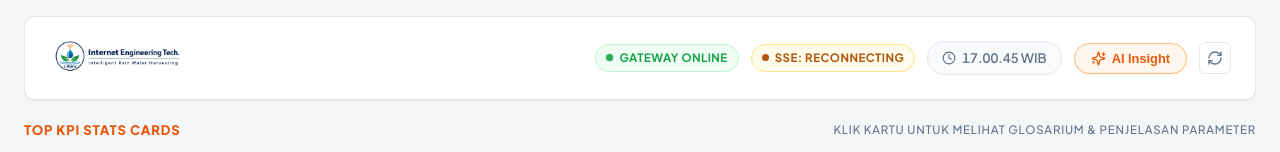
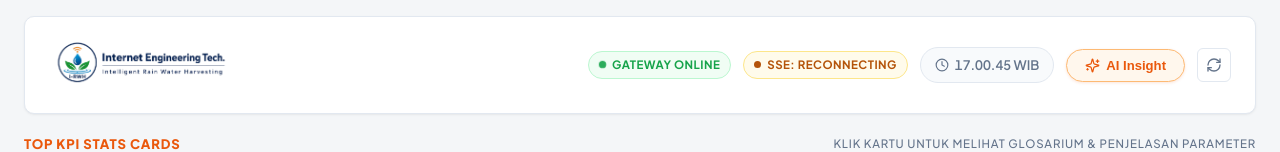
Before and after one commit to RahmatHadinata23758051/i-RWH, a React (Vite) app in the folder Frontend/: page / in a window 1280 px wide. Shown: the top 152 px of the page. Built offline with nearby package versions, Linux system fonts and the light colour scheme; no server answers.

Commit message:
style(header): maximize brand banner logo size to 78px to prominently fill header area

```diff
--- a/Frontend/src/components/Header.jsx
+++ b/Frontend/src/components/Header.jsx
@@ -31,18 +31,25 @@ export default function Header({
   const isOnline = gatewayStatus === 'online' || gatewayStatus === '1' || gatewayStatus === 1;
 
   return (
-    <header className="card" style={{ padding: '12px 24px', marginBottom: '20px' }}>
-      <div style={{ display: 'flex', alignItems: 'center', justifyContent: 'space-between', flexWrap: 'wrap', gap: '16px' }}>
+    <header className="card" style={{ padding: '8px 24px', marginBottom: '20px', minHeight: '90px' }}>
+      <div style={{
+        display: 'flex',
+        alignItems: 'center',
+        justifyContent: 'space-between',
+        flexWrap: 'wrap',
+        gap: '16px',
+        minHeight: '80px'
+      }}>
 
-        {/* Brand Logo Pure Banner Image (Ukuran Lebih Besar & Jelas) */}
-        <div style={{ display: 'flex', alignItems: 'center' }}>
+        {/* Brand Logo Pure Banner Image (Sangat Besar Sesuai Area Kotak Ungu) */}
+        <div style={{ display: 'flex', alignItems: 'center', flex: '0 0 auto' }}>
           <img
             src="/logo.png"
             alt="Internet Engineering Tech - Intelligent Rain Water Harvesting"
             style={{
-              height: '58px',
+              height: '78px',
               width: 'auto',
-              maxWidth: '380px',
+              maxWidth: '480px',
               objectFit: 'contain',
               display: 'block'
             }}
@@ -77,7 +84,7 @@ export default function Header({
             fontSize: '0.82rem',
             fontWeight: '600',
             background: 'var(--bg-card-subtle)',
-            padding: '6px 14px',
+            padding: '7px 14px',
             borderRadius: '9999px',
             border: '1px solid var(--border-subtle)'
           }}>
@@ -95,12 +102,12 @@ export default function Header({
               backgroundColor: 'var(--color-orange-light)',
               border: '1px solid var(--color-orange-border)',
               color: 'var(--color-orange)',
-              padding: '7px 16px',
+              padding: '8px 18px',
               borderRadius: '9999px',
-              fontSize: '0.8rem',
+              fontSize: '0.82rem',
               fontWeight: '700',
               cursor: 'pointer',
-              boxShadow: '0 1px 2px rgba(234, 88, 12, 0.1)',
+              boxShadow: '0 1px 3px rgba(234, 88, 12, 0.15)',
               transition: 'all 0.15s ease'
             }}
           >
@@ -115,7 +122,7 @@ export default function Header({
             style={{
               background: 'transparent',
               border: '1px solid var(--border-subtle)',
-              padding: '7px',
+              padding: '8px',
               borderRadius: '6px',
               cursor: 'pointer',
               display: 'flex',
```
